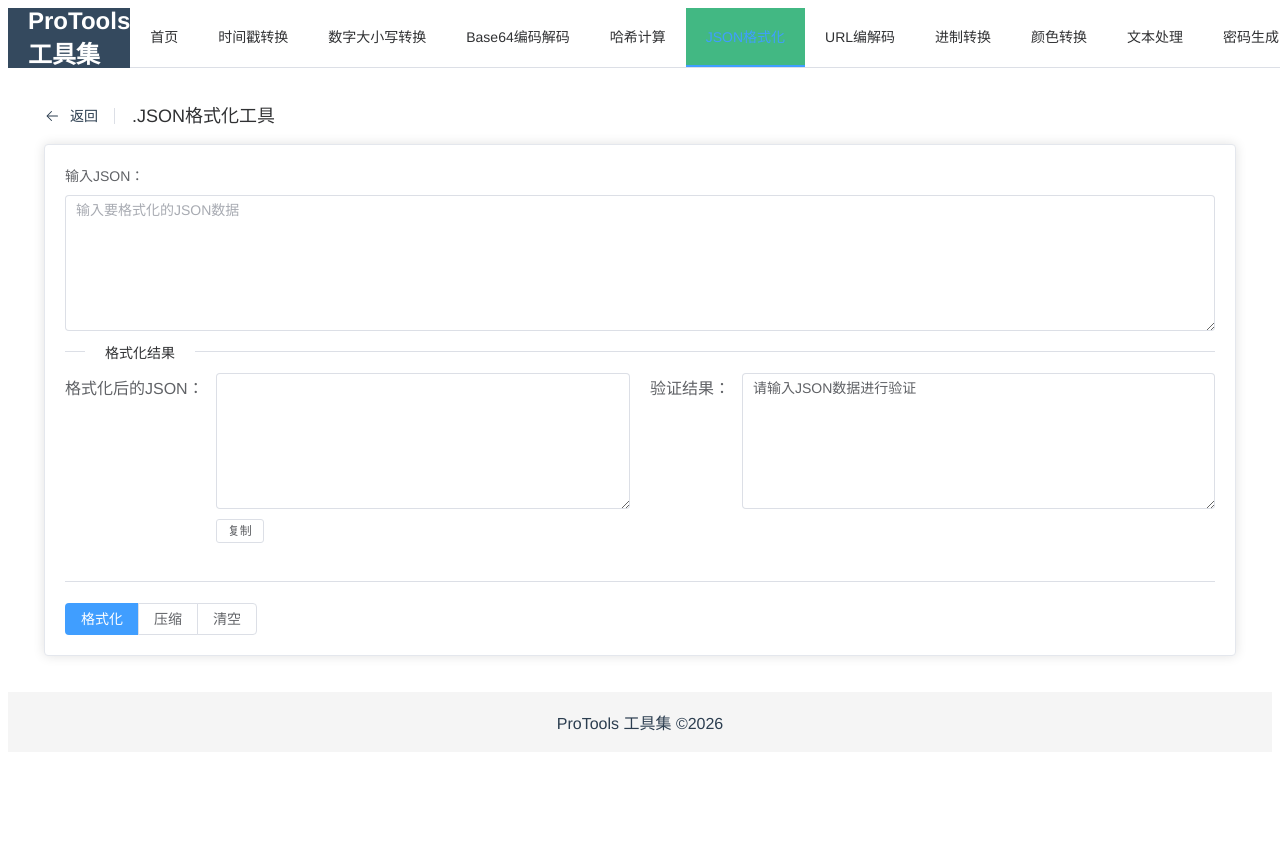
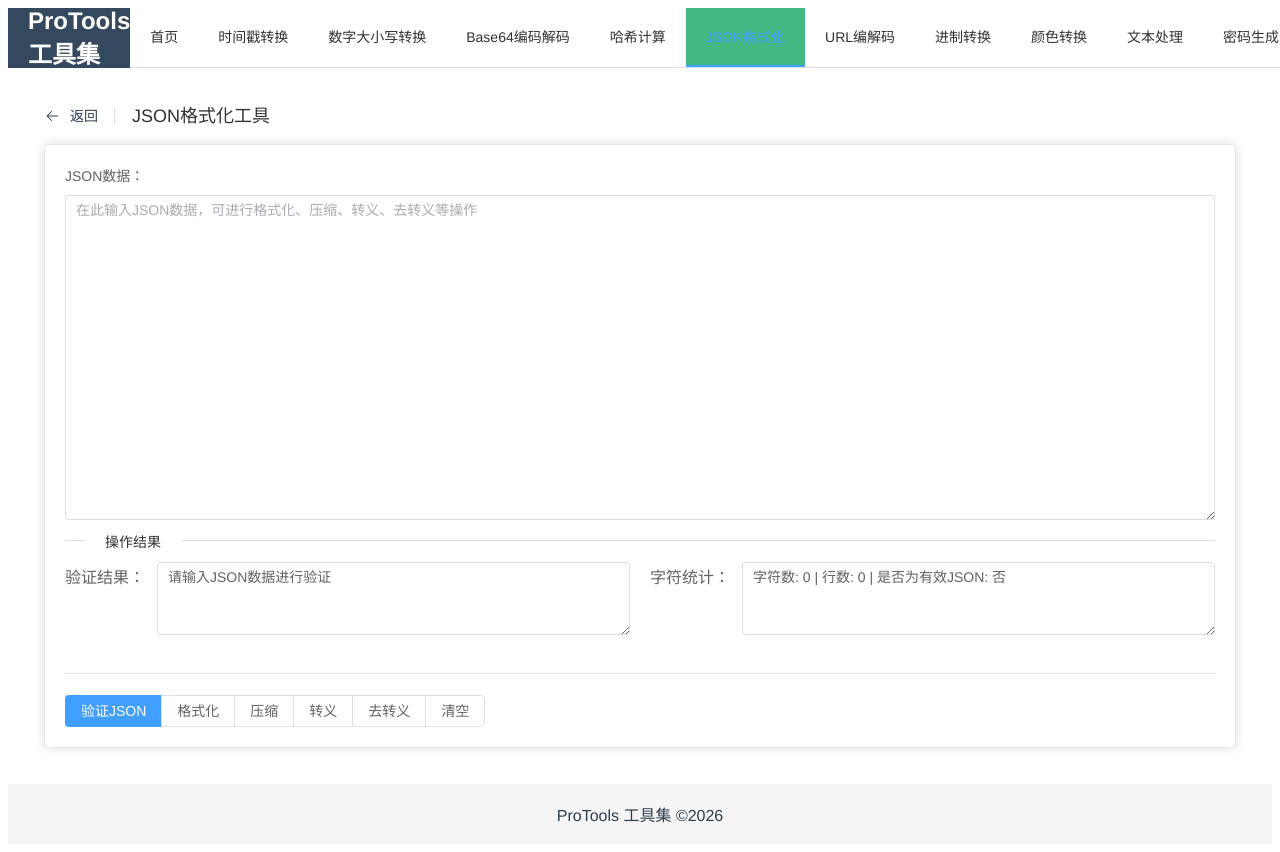
Before and after one commit to letsopen/ProTools, a Vue app: page /json-formatter in a window 1280 px wide. Shown: the top 852 px of the page. Before the commit the page ends 816 px from the top, so only its background shows below. Built offline with nearby package versions, Linux system fonts and the light colour scheme.

Commit message:
JSON格式化工具强化

```diff
--- a/src/views/JsonFormatter.vue
+++ b/src/views/JsonFormatter.vue
@@ -1,42 +1,41 @@
 <template>
   <div class="converter">
-    <el-page-header title="返回" content=".JSON格式化工具" @back="$router.go(-1) || $router.push('/')" />
+    <el-page-header title="返回" content="JSON格式化工具" @back="$router.go(-1) || $router.push('/')" />
     <el-card class="converter-container">
       <el-form :model="formData" label-position="top">
-        <el-form-item label="输入JSON：">
+        <el-form-item label="JSON数据：">
           <el-input
-            v-model="formData.inputJson"
+            v-model="formData.jsonData"
             type="textarea"
-            :rows="6"
-            placeholder="输入要格式化的JSON数据"
-            @input="formatJson"
+            :rows="15"
+            placeholder="在此输入JSON数据，可进行格式化、压缩、转义、去转义等操作"
             clearable
           />
         </el-form-item>
       </el-form>
 
-      <el-divider content-position="left">格式化结果</el-divider>
+      <el-divider content-position="left">操作结果</el-divider>
 
       <el-row :gutter="20">
-        <el-col :span="12">
-          <el-form-item label="格式化后的JSON：">
-            <el-input
-              v-model="formData.formattedJson"
-              type="textarea"
-              :rows="6"
-              readonly
-            />
-            <el-button @click="copyFormatted" size="small" style="margin-top: 10px;">复制</el-button>
-          </el-form-item>
-        </el-col>
         <el-col :span="12">
           <el-form-item label="验证结果：">
             <el-input
               v-model="formData.validationResult"
               type="textarea"
-              :rows="6"
+              :rows="3"
               readonly
               :class="validationTypeClass"
+            />
+          </el-form-item>
+        </el-col>
+        <el-col :span="12">
+          <el-form-item label="字符统计：">
+            <el-input
+              v-model="formData.charCount"
+              type="textarea"
+              :rows="3"
+              readonly
+              placeholder="字符统计信息"
             />
           </el-form-item>
         </el-col>
@@ -45,8 +44,11 @@
       <el-divider />
 
       <el-button-group>
-        <el-button type="primary" @click="formatJson">格式化</el-button>
+        <el-button type="primary" @click="validateJson">验证JSON</el-button>
+        <el-button @click="formatJson">格式化</el-button>
         <el-button @click="minifyJson">压缩</el-button>
+        <el-button @click="escapeJson">转义</el-button>
+        <el-button @click="unescapeJson">去转义</el-button>
         <el-button @click="clearAll">清空</el-button>
       </el-button-group>
     </el-card>
@@ -59,70 +61,170 @@ export default {
   data() {
     return {
       formData: {
-        inputJson: '',
-        formattedJson: '',
+        jsonData: '',
         validationResult: '请输入JSON数据进行验证',
-        validationType: 'info'
+        validationType: 'info',
+        charCount: '字符数: 0 | 行数: 0 | 是否为有效JSON: 否'
       }
     }
   },
   computed: {
     validationTypeClass() {
-      return `el-input--${this.formData.validationType}`;
+      const typeMap = {
+        'success': 'is-success',
+        'error': 'is-error',
+        'info': 'is-info',
+        'warning': 'is-warning'
+      };
+      return typeMap[this.formData.validationType] || 'is-info';
     }
   },
   methods: {
-    formatJson() {
-      if (!this.formData.inputJson) {
-        this.formData.formattedJson = '';
+    validateJson() {
+      if (!this.formData.jsonData) {
         this.formData.validationResult = '请输入JSON数据';
         this.formData.validationType = 'info';
+        this.updateCharCount();
         return;
       }
 
       try {
-        const parsed = JSON.parse(this.formData.inputJson);
-        this.formData.formattedJson = JSON.stringify(parsed, null, 2);
+        JSON.parse(this.formData.jsonData);
         this.formData.validationResult = '✓ JSON格式正确';
         this.formData.validationType = 'success';
       } catch (e) {
-        this.formData.formattedJson = '';
         this.formData.validationResult = `✗ JSON格式错误: ${e.message}`;
         this.formData.validationType = 'error';
       }
+
+      this.updateCharCount();
     },
-    minifyJson() {
-      if (!this.formData.inputJson) {
+
+    formatJson() {
+      if (!this.formData.jsonData) {
         this.formData.validationResult = '请输入JSON数据';
         this.formData.validationType = 'info';
+        this.updateCharCount();
         return;
       }
 
       try {
-        const parsed = JSON.parse(this.formData.inputJson);
-        this.formData.formattedJson = JSON.stringify(parsed);
+        const parsed = JSON.parse(this.formData.jsonData);
+        this.formData.jsonData = JSON.stringify(parsed, null, 2);
+        this.formData.validationResult = '✓ JSON格式化成功';
+        this.formData.validationType = 'success';
+      } catch (e) {
+        this.formData.validationResult = `✗ JSON格式错误: ${e.message}`;
+        this.formData.validationType = 'error';
+      }
+
+      this.updateCharCount();
+    },
+
+    minifyJson() {
+      if (!this.formData.jsonData) {
+        this.formData.validationResult = '请输入JSON数据';
+        this.formData.validationType = 'info';
+        this.updateCharCount();
+        return;
+      }
+
+      try {
+        const parsed = JSON.parse(this.formData.jsonData);
+        this.formData.jsonData = JSON.stringify(parsed);
         this.formData.validationResult = '✓ JSON压缩成功';
         this.formData.validationType = 'success';
       } catch (e) {
-        this.formData.formattedJson = '';
         this.formData.validationResult = `✗ JSON格式错误: ${e.message}`;
         this.formData.validationType = 'error';
       }
+
+      this.updateCharCount();
     },
-    copyFormatted() {
-      if (this.formData.formattedJson) {
-        navigator.clipboard.writeText(this.formData.formattedJson).then(() => {
-          this.$message.success('格式化结果已复制到剪贴板');
-        });
-      } else {
-        this.$message.warning('没有可复制的内容');
+
+    escapeJson() {
+      if (!this.formData.jsonData) {
+        this.formData.validationResult = '请输入JSON数据';
+        this.formData.validationType = 'info';
+        this.updateCharCount();
+        return;
       }
+
+      try {
+        // 验证是否为有效JSON
+        JSON.parse(this.formData.jsonData);
+
+        // 转义字符串
+        this.formData.jsonData = JSON.stringify(this.formData.jsonData);
+        this.formData.validationResult = '✓ JSON转义成功';
+        this.formData.validationType = 'success';
+      } catch (e) {
+        // 如果不是有效JSON，尝试转义字符串内容
+        try {
+          this.formData.jsonData = JSON.stringify(this.formData.jsonData);
+          this.formData.validationResult = '✓ 内容转义成功';
+          this.formData.validationType = 'success';
+        } catch (e2) {
+          this.formData.validationResult = `✗ 转义失败: ${e2.message}`;
+          this.formData.validationType = 'error';
+        }
+      }
+
+      this.updateCharCount();
     },
+
+    unescapeJson() {
+      if (!this.formData.jsonData) {
+        this.formData.validationResult = '请输入JSON数据';
+        this.formData.validationType = 'info';
+        this.updateCharCount();
+        return;
+      }
+
+      try {
+        // 尝试解析转义的JSON字符串
+        const unescaped = JSON.parse(this.formData.jsonData);
+
+        // 如果解析成功，检查结果是否为字符串
+        if (typeof unescaped === 'string') {
+          this.formData.jsonData = unescaped;
+          this.formData.validationResult = '✓ JSON去转义成功';
+          this.formData.validationType = 'success';
+        } else {
+          // 如果解析结果不是字符串，说明原内容不是转义的字符串
+          this.formData.validationResult = '⚠ 原内容不是转义的字符串';
+          this.formData.validationType = 'warning';
+        }
+      } catch (e) {
+        this.formData.validationResult = `✗ 去转义失败: ${e.message}`;
+        this.formData.validationType = 'error';
+      }
+
+      this.updateCharCount();
+    },
+
+    updateCharCount() {
+      const text = this.formData.jsonData || '';
+      const lines = text.split('\n').length;
+      let isValidJson = false;
+
+      if (text) {
+        try {
+          JSON.parse(text);
+          isValidJson = true;
+        } catch (e) {
+          isValidJson = false;
+        }
+      }
+
+      this.formData.charCount = `字符数: ${text.length} | 行数: ${lines} | 是否为有效JSON: ${isValidJson ? '是' : '否'}`;
+    },
+
     clearAll() {
-      this.formData.inputJson = '';
-      this.formData.formattedJson = '';
+      this.formData.jsonData = '';
       this.formData.validationResult = '请输入JSON数据进行验证';
       this.formData.validationType = 'info';
+      this.formData.charCount = '字符数: 0 | 行数: 0 | 是否为有效JSON: 否';
     }
   }
 }
```
